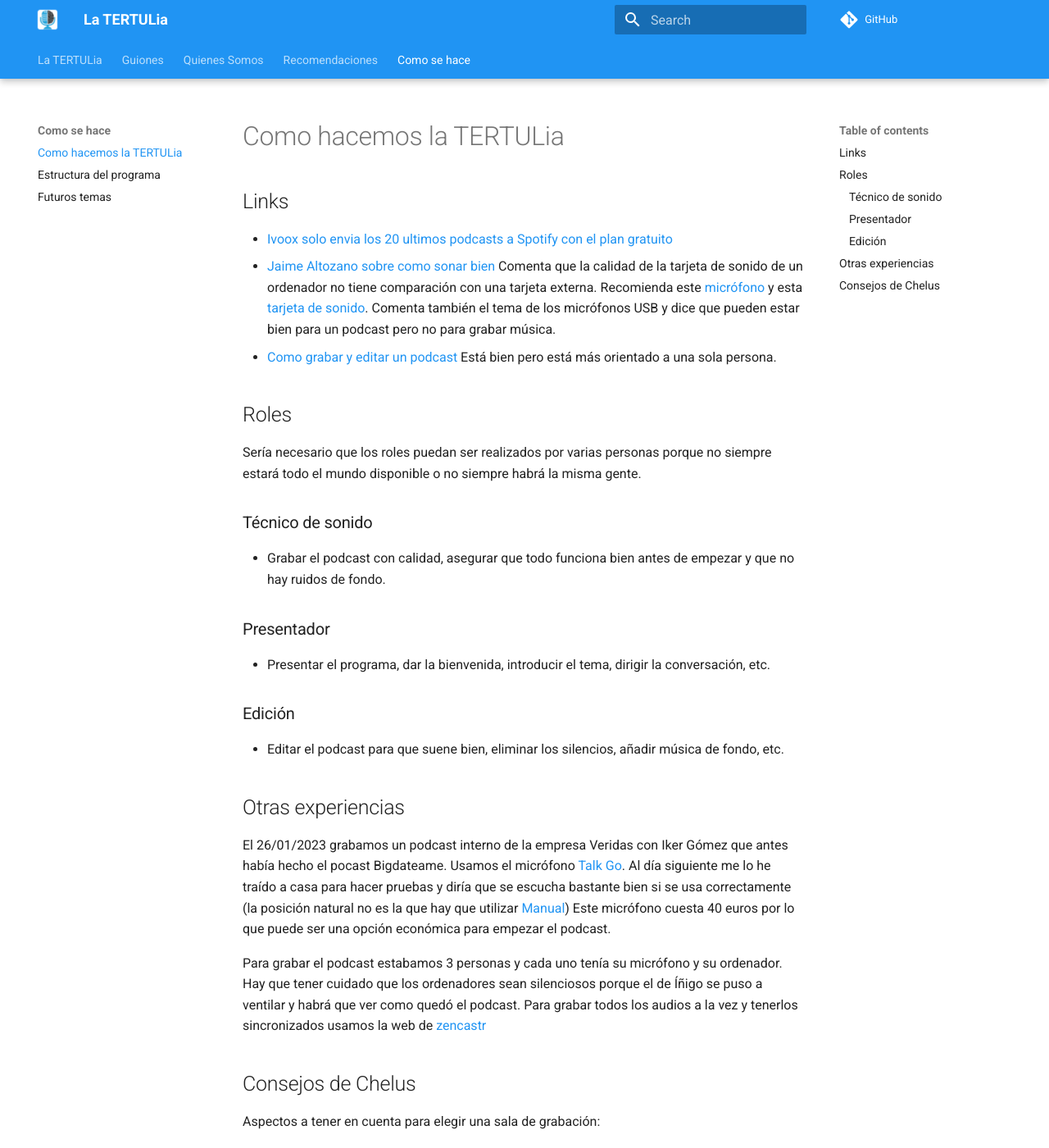
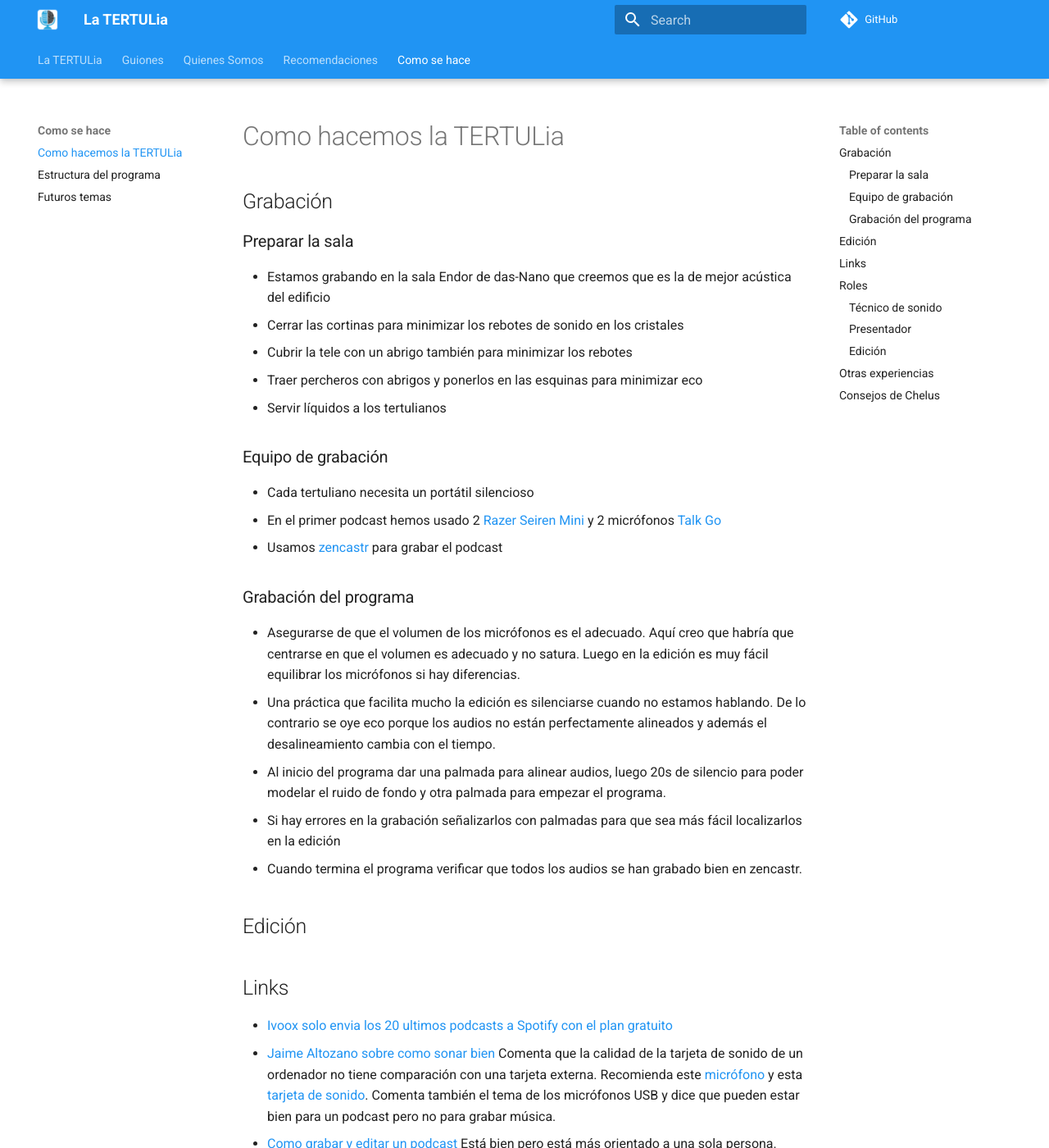
Before and after one commit to ironbar/tertulia_inteligencia_artificial, an MkDocs documentation site: the page built from docs/como-se-hace/como-hacemos-la-tertulia.md, in a window 1280 px wide and 1400 px high. Shown: the whole window at 82% size. Built offline with MkDocs 1.6.1 and Material for MkDocs 9.7.7, drawn with Linux system fonts in a browser that asks for light colours; comment, search, counter and statistics services are not loaded.

Commit message:
añadidos consejos a la hora de grabar el programa

```diff
--- a/docs/como-se-hace/como-hacemos-la-tertulia.md
+++ b/docs/como-se-hace/como-hacemos-la-tertulia.md
@@ -1,4 +1,33 @@
 # Como hacemos la TERTULia
+
+## Grabación
+
+### Preparar la sala
+
+- Estamos grabando en la sala Endor de das-Nano que creemos que es la de mejor acústica del edificio
+- Cerrar las cortinas para minimizar los rebotes de sonido en los cristales
+- Cubrir la tele con un abrigo también para minimizar los rebotes
+- Traer percheros con abrigos y ponerlos en las esquinas para minimizar eco
+- Servir líquidos a los tertulianos
+
+### Equipo de grabación
+
+- Cada tertuliano necesita un portátil silencioso
+- En el primer podcast hemos usado 2 [Razer Seiren Mini](https://www.mediamarkt.es/es/product/_micr%C3%B3fono-razer-seiren-mini-mercury-usb-para-pc-mac-ps4-110-db-blanco-1495613.html) y 2 micrófonos [Talk Go](https://www.amazon.es/JLab-Audio-Talk-Black-W125781587/dp/B0885C9FLV)
+- Usamos [zencastr](https://zencastr.com/) para grabar el podcast
+
+### Grabación del programa
+
+- Asegurarse de que el volumen de los micrófonos es el adecuado. Aquí creo que habría que centrarse en que
+el volumen es adecuado y no satura. Luego en la edición es muy fácil equilibrar los micrófonos si hay diferencias.
+- Una práctica que facilita mucho la edición es silenciarse cuando no estamos hablando. De lo contrario
+se oye eco porque los audios no están perfectamente alineados y además el desalineamiento cambia con el tiempo.
+- Al inicio del programa dar una palmada para alinear audios, luego 20s de silencio para poder modelar
+el ruido de fondo y otra palmada para empezar el programa.
+- Si hay errores en la grabación señalizarlos con palmadas para que sea más fácil localizarlos en la edición
+- Cuando termina el programa verificar que todos los audios se han grabado bien en zencastr.
+
+## Edición
 
 ## Links
 
```
